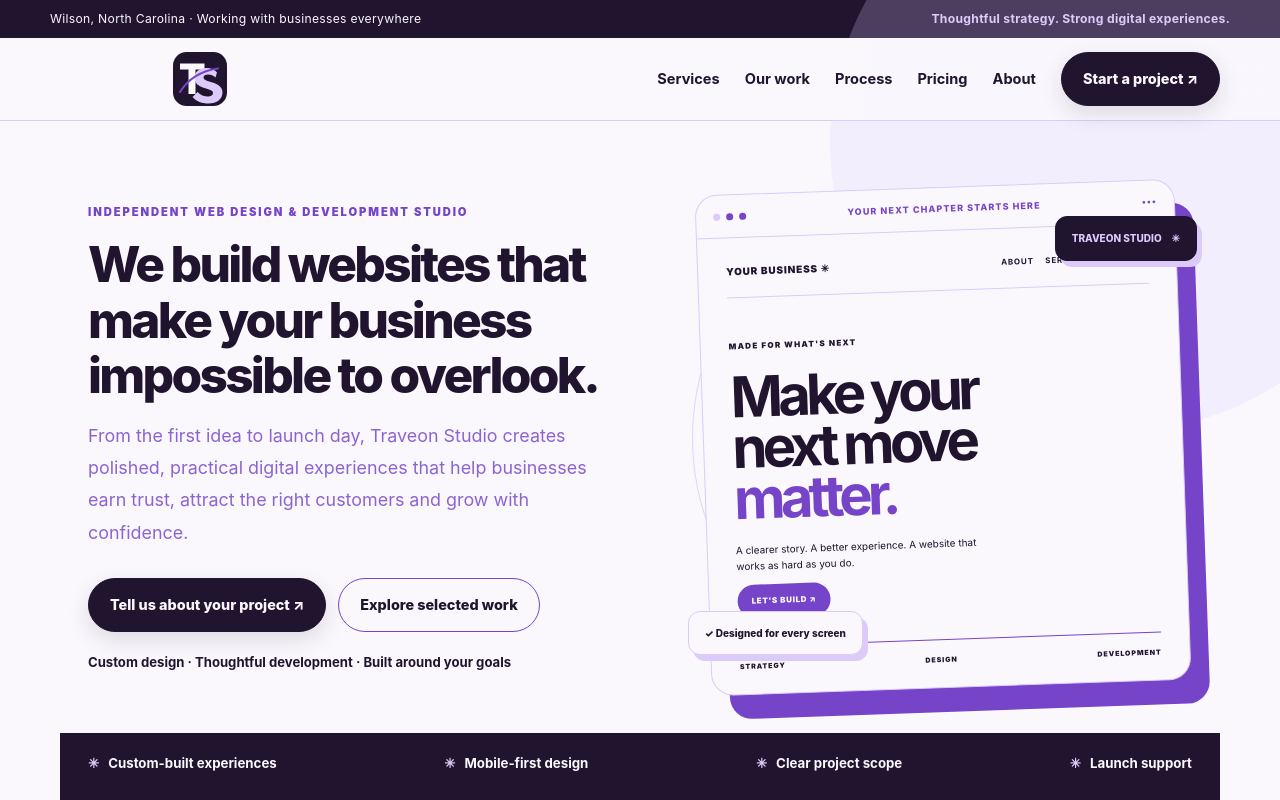
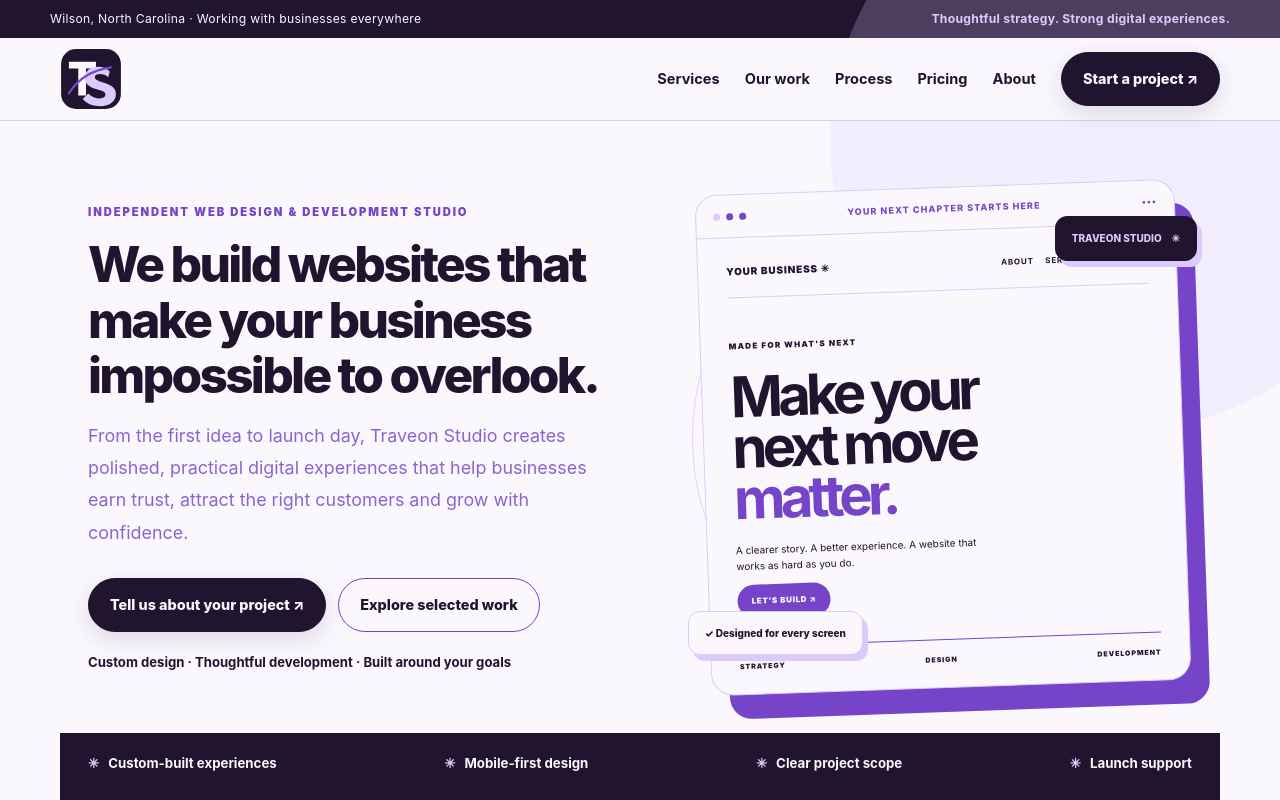
Before and after one commit to wtraveon/traveon-studio, a plain HTML site: page index.html in a window 1280 px wide. Shown: the top 800 px of the page. Drawn offline with Linux system fonts and the light colour scheme.

Commit message:
Size TS monogram for website header

```diff
--- a/assets/traveon-studio.css
+++ b/assets/traveon-studio.css
@@ -252,3 +252,10 @@ main>h1,main#main>h1{
   opacity:1!important;
   text-shadow:none!important;
 }
+
+
+/* Compact TS-only header mark */
+header .brand{display:inline-flex!important;align-items:center!important;justify-content:center!important;flex:0 0 auto!important}
+header .brand img{display:block!important;width:62px!important;height:62px!important;max-width:62px!important;max-height:62px!important;object-fit:contain!important}
+@media(max-width:850px){header .brand img{width:58px!important;height:58px!important;max-width:58px!important;max-height:58px!important}}
+@media(max-width:560px){header .brand img{width:52px!important;height:52px!important;max-width:52px!important;max-height:52px!important}}
```
